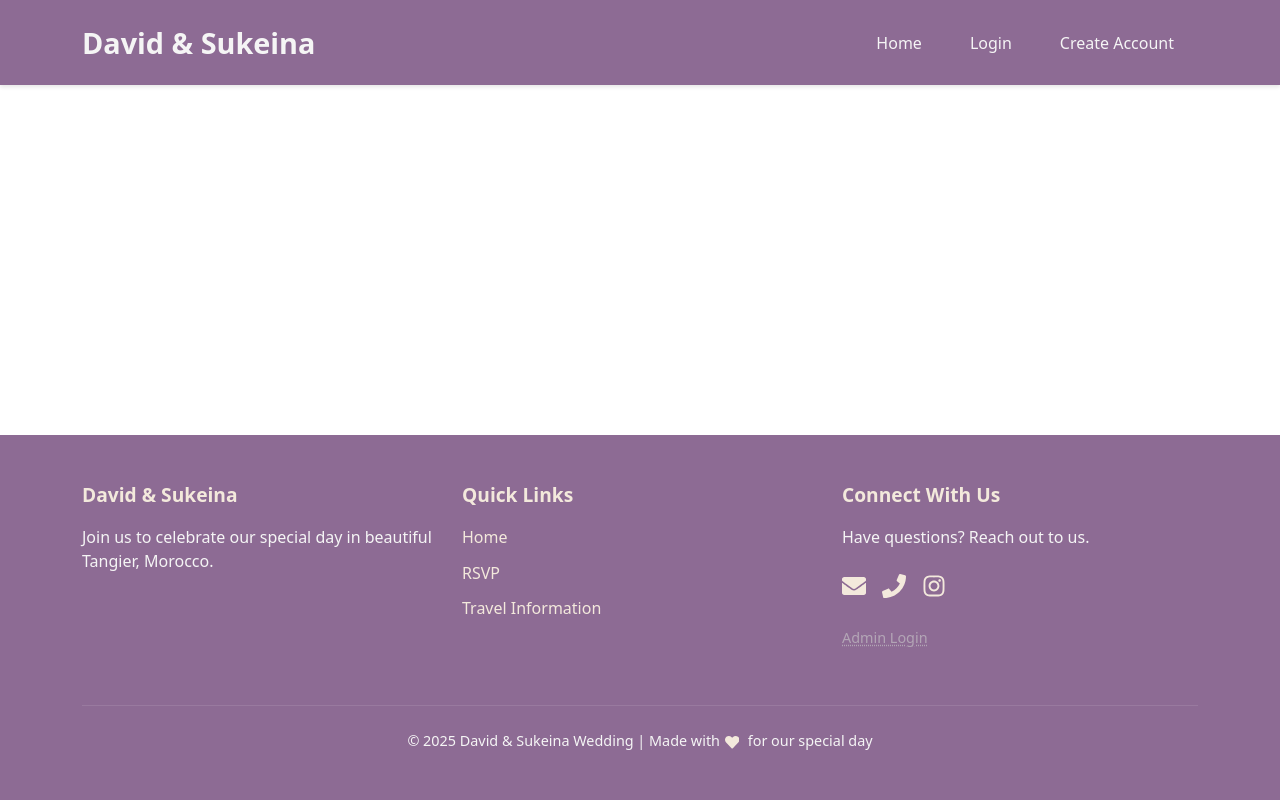
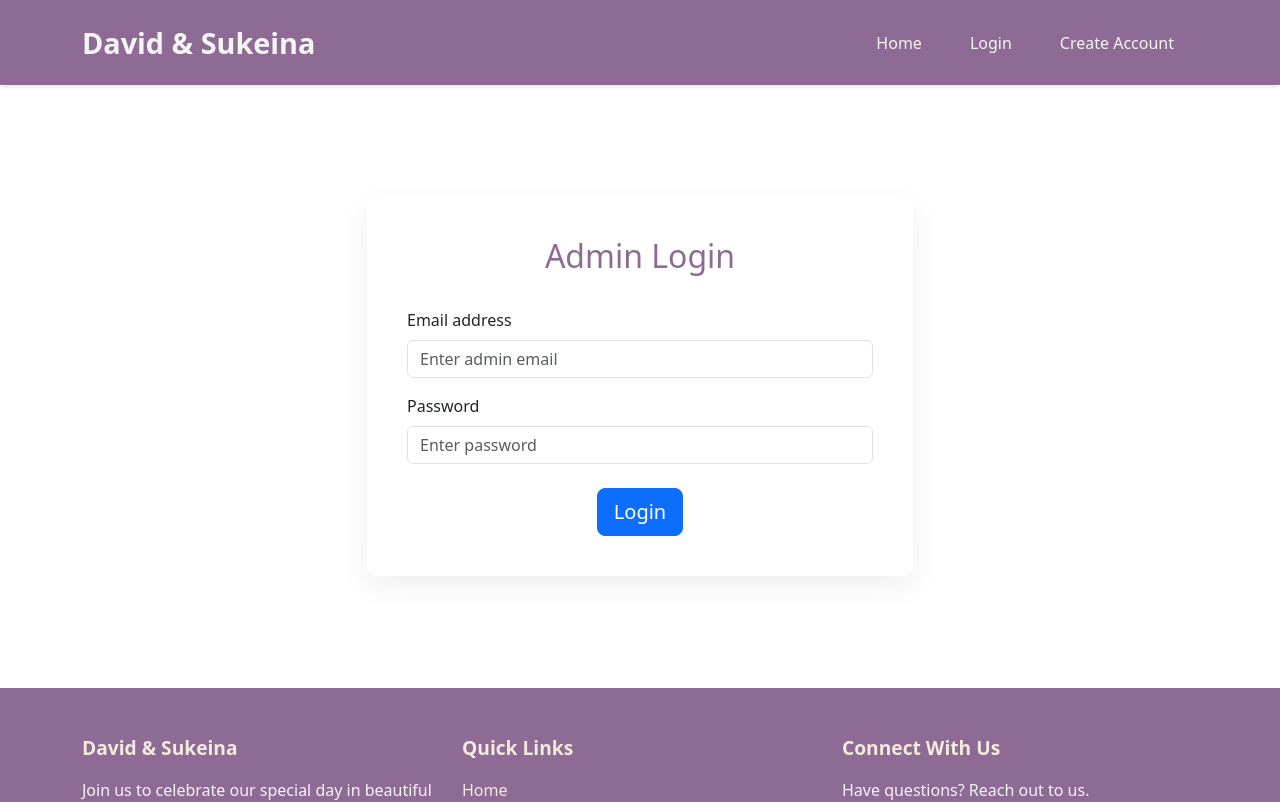
Before and after one commit to Abejide1/RSVP, a React (Create React App) app in the folder david-sukeina-wedding/: page /admin-login in a window 1280 px wide. Shown: the top 802 px of the page. Built offline with nearby package versions, Linux system fonts and the light colour scheme; no server answers.

Commit message:
changes to the pages

```diff
--- a/david-sukeina-wedding/src/App.js
+++ b/david-sukeina-wedding/src/App.js
@@ -20,6 +20,7 @@ import Login from './pages/Login';
 import ThankYou from './pages/ThankYou';
 import CreateAccount from './pages/CreateAccount';
 import UploadPhoto from './pages/UploadPhoto';
+import AdminLogin from './pages/AdminLogin';
 
 function App() {
   const [user, setUser] = useState(null);
@@ -42,11 +43,7 @@ function App() {
     if (loading) return <div className="loading-screen">Loading...</div>;
     if (!user) return <Navigate to="/login" />;
     if (user.email !== ADMIN_EMAIL) {
-      return (
-        <div className="loading-screen">
-          Access denied. You do not have permission to view this page.
-        </div>
-      );
+      return <Navigate to="/" />;
     }
     return children;
   };
@@ -69,6 +66,8 @@ function App() {
             <Route path="/thank-you" element={<ThankYou />} />
             <Route path="/login" element={<Login />} />
             <Route path="/create-account" element={<CreateAccount />} />
+            <Route path="/upload-photo" element={user ? <UploadPhoto /> : <Navigate to="/login" />} />
+            <Route path="/admin-login" element={<AdminLogin />} />
             <Route
               path="/admin"
               element={<ProtectedRoute><Admin /></ProtectedRoute>}
--- a/david-sukeina-wedding/src/components/Footer.js
+++ b/david-sukeina-wedding/src/components/Footer.js
@@ -91,7 +91,7 @@ const Footer = () => {
               </a>
             </div>
             <div style={{ marginTop: '1.5rem', textAlign: 'left' }}>
-              <a href="/login" style={{ fontSize: '0.9rem', color: '#ccc', textDecoration: 'underline dotted', opacity: 0.6 }}>
+              <a href="/admin-login" style={{ fontSize: '0.9rem', color: '#ccc', textDecoration: 'underline dotted', opacity: 0.6 }}>
                 Admin Login
               </a>
             </div>
--- a/david-sukeina-wedding/src/components/Navigation.js
+++ b/david-sukeina-wedding/src/components/Navigation.js
@@ -91,6 +91,7 @@ const Navigation = ({ user }) => {
               <>
                 <Nav.Link as={Link} to="/rsvp">RSVP</Nav.Link>
                 <Nav.Link as={Link} to="/travel-info">Travel Info</Nav.Link>
+                <Nav.Link as={Link} to="/upload-photo">Upload Image</Nav.Link>
               </>
             )}
             {!user && (
--- /dev/null
+++ b/david-sukeina-wedding/src/pages/AdminLogin.js
@@ -0,0 +1,100 @@
+import React, { useState } from 'react';
+import { Container, Row, Col, Form, Button, Card, Alert } from 'react-bootstrap';
+import { signInWithEmailAndPassword } from 'firebase/auth';
+import { auth } from '../firebase';
+import { useNavigate } from 'react-router-dom';
+import styled from 'styled-components';
+
+const StyledSection = styled.section`
+  padding: 5rem 0;
+  h2 {
+    text-align: center;
+    margin-bottom: 2rem;
+    color: var(--primary-color);
+  }
+`;
+
+const LoginCard = styled(Card)`
+  border: none;
+  border-radius: 10px;
+  overflow: hidden;
+  box-shadow: 0 10px 30px rgba(0, 0, 0, 0.07);
+  padding: 2.5rem;
+`;
+
+const ADMIN_EMAIL = "realnewages@gmail.com";
+
+const AdminLogin = () => {
+  const [form, setForm] = useState({ email: '', password: '' });
+  const [error, setError] = useState('');
+  const [isSubmitting, setIsSubmitting] = useState(false);
+  const navigate = useNavigate();
+
+  const handleChange = (e) => {
+    setForm({ ...form, [e.target.name]: e.target.value });
+  };
+
+  const handleSubmit = async (e) => {
+    e.preventDefault();
+    setIsSubmitting(true);
+    setError('');
+    try {
+      if (form.email !== ADMIN_EMAIL) {
+        setError('Access denied. Only the admin can log in here.');
+        setIsSubmitting(false);
+        return;
+      }
+      await signInWithEmailAndPassword(auth, form.email, form.password);
+      navigate('/admin');
+    } catch (err) {
+      setError('Invalid email or password.');
+      setIsSubmitting(false);
+    }
+  };
+
+  return (
+    <StyledSection>
+      <Container>
+        <Row className="justify-content-center">
+          <Col md={6}>
+            <LoginCard>
+              <h2>Admin Login</h2>
+              {error && <Alert variant="danger">{error}</Alert>}
+              <Form onSubmit={handleSubmit}>
+                <Form.Group className="mb-3" controlId="email">
+                  <Form.Label>Email address</Form.Label>
+                  <Form.Control
+                    type="email"
+                    name="email"
+                    value={form.email}
+                    onChange={handleChange}
+                    required
+                    placeholder="Enter admin email"
+                  />
+                </Form.Group>
+                <Form.Group className="mb-4" controlId="password">
+                  <Form.Label>Password</Form.Label>
+                  <Form.Control
+                    type="password"
+                    name="password"
+                    value={form.password}
+                    onChange={handleChange}
+                    required
+                    placeholder="Enter password"
+                  />
+                </Form.Group>
+                <div className="text-center">
+                  <Button variant="primary" type="submit" size="lg" disabled={isSubmitting}>
+                    {isSubmitting ? 'Logging in...' : 'Login'}
+                  </Button>
+                </div>
+              </Form>
+            </LoginCard>
+          </Col>
+        </Row>
+      </Container>
+    </StyledSection>
+  );
+};
+
+export default AdminLogin;
```
